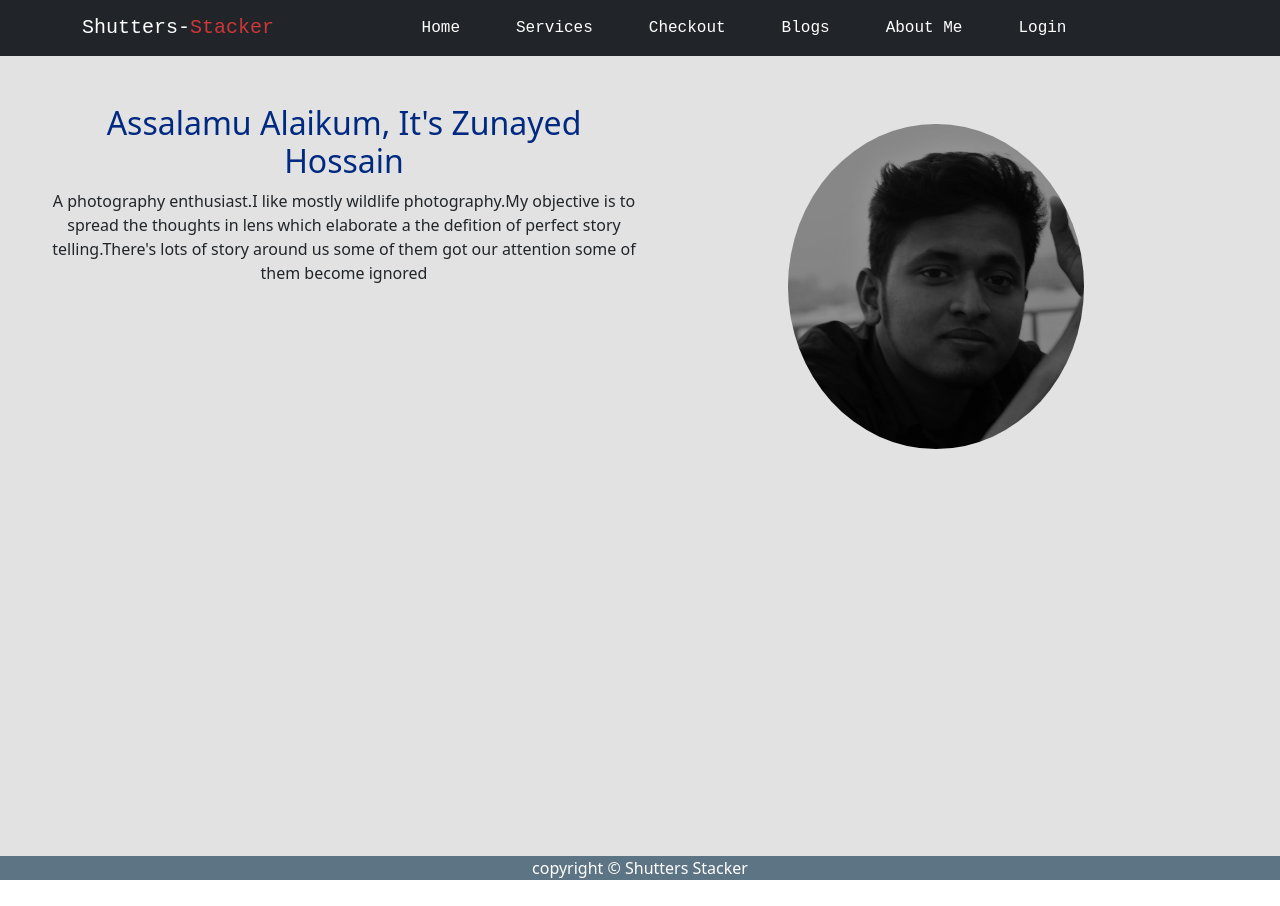
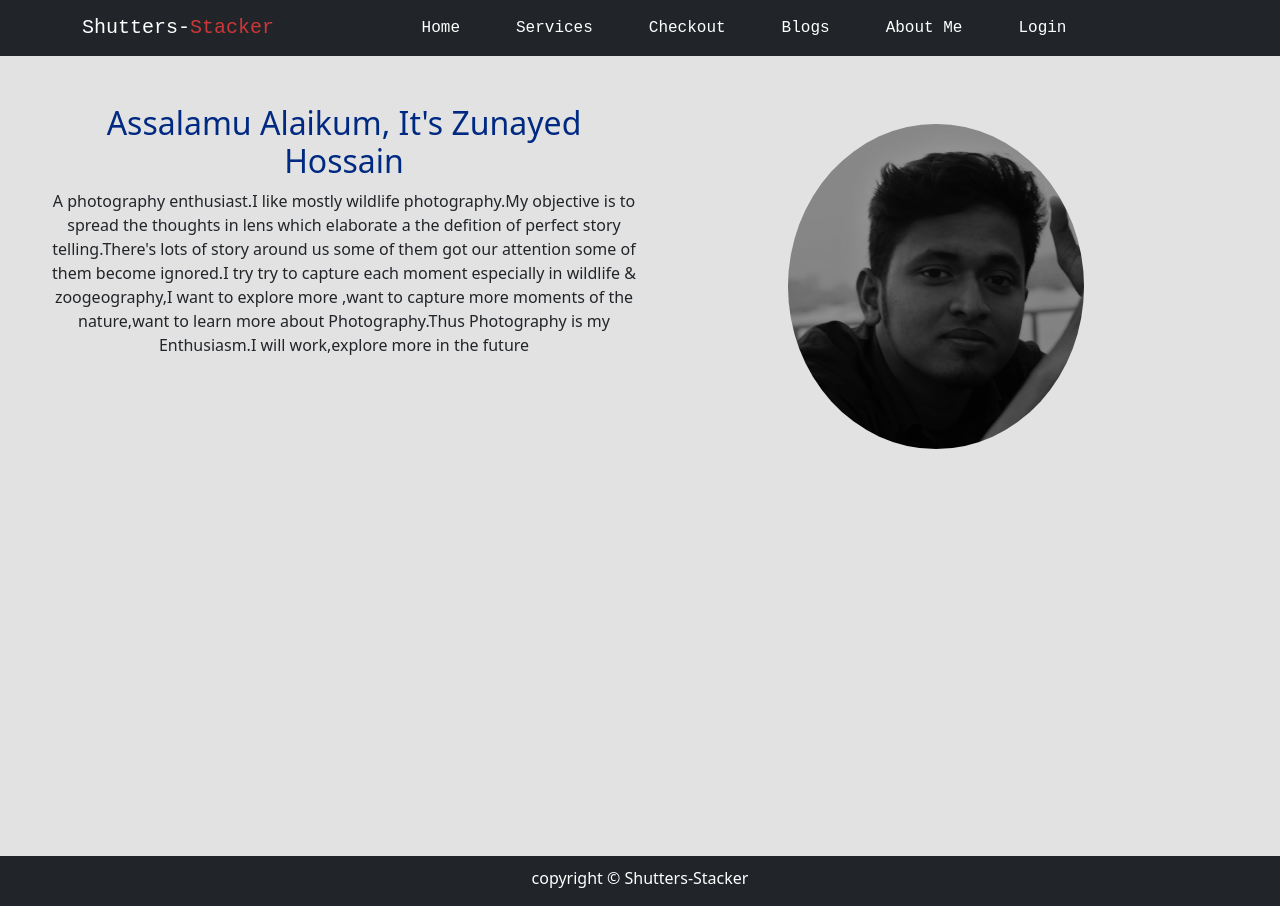
Before and after one commit to zunuu/Shutters-Stacker-Client-Side, a React (Create React App) app: page /aboutme in a window 1280 px wide. Before the commit the page ends 880 px from the top, so only its background shows below. Built offline with nearby package versions, Linux system fonts and the light colour scheme; the HTML template or start-up script is replaced by a standard one.

Commit message:
notfound-added

```diff
--- a/src/App.js
+++ b/src/App.js
@@ -10,6 +10,7 @@ import Blogs from './Components/Main/Blogs/Blogs';
 import Checkout from './Components/Main/Checkout/Checkout';
 import Login from './Components/Main/Login/Login';
 import Services from './Components/Main/Home/Services/Services';
+import NotFound from './Components/Main/NotFound404/NotFound';
 
 function App() {
   return (
@@ -23,6 +24,7 @@ function App() {
         <Route path="checkout" element={<Checkout></Checkout>} />
         <Route path="aboutme" element={<Aboutme></Aboutme>} />
         <Route path="login" element={<Login></Login>} />
+        <Route path="*" element={<NotFound></NotFound>} />
       </Routes>
 
       <Footer></Footer>
--- a/src/Components/Footer/Footer.css
+++ b/src/Components/Footer/Footer.css
@@ -0,0 +1,8 @@
+.footer {
+    background-color:
+
+        rgb(33, 37, 41) !important;
+    height: 50px;
+    color: white;
+    padding-top: 10px;
+}
--- a/src/Components/Footer/Footer.js
+++ b/src/Components/Footer/Footer.js
@@ -1,9 +1,9 @@
 import React from 'react';
-
+import './Footer.css'
 const Footer = () => {
     return (
-        <div className='text-white ' >
-            copyright &copy; Shutters Stacker
+        <div className='footer' >
+            <p> copyright &copy; Shutters-Stacker</p>
         </div>
     );
 };
--- a/src/Components/Main/Aboutme/Aboutme.js
+++ b/src/Components/Main/Aboutme/Aboutme.js
@@ -8,7 +8,7 @@ const Aboutme = () => {
                 <h2 className='greetings'>
                     Assalamu Alaikum, It's Zunayed Hossain
                 </h2>
-                <p>A photography enthusiast.I like mostly wildlife photography.My objective is to spread the thoughts in lens which elaborate a the defition of perfect story telling.There's lots of story around us some of them got our attention some of them become ignored</p>
+                <p>A photography enthusiast.I like mostly wildlife photography.My objective is to spread the thoughts in lens which elaborate a the defition of perfect story telling.There's lots of story around us some of them got our attention some of them become ignored.I try try to capture each moment especially in wildlife & zoogeography,I want to explore more ,want to capture more moments of the nature,want to learn more about Photography.Thus Photography is my Enthusiasm.I will work,explore more in the future</p>
             </div>
             <div className='w-100  '>
                 <img className='aboutme-img w-50' src={img} alt="" />
--- a/src/Components/Main/Home/Service/Service.js
+++ b/src/Components/Main/Home/Service/Service.js
@@ -8,7 +8,7 @@ const Service = (props) => {
 
 
         <div className='card mx-auto mb-4 bg-warning bg-opacity-25 text-white serviceCards' style={{ width: '18rem' }}>
-            <img src={image} class="card-img-top m-0 mb-2 mt-0 mx-auto p-0" alt="..." />
+            <img src={image} class="card-img-top m-0 mb-1 pt-0 mt-0 mx-auto p-0" alt="..." />
             <div className="card-body">
                 <h5 className="card-title fs-4">{name}</h5>
                 <hr />
--- /dev/null
+++ b/src/Components/Main/NotFound404/NotFound.css
@@ -0,0 +1,3 @@
+.notfound {
+    min-height: 90vh;
+}
--- /dev/null
+++ b/src/Components/Main/NotFound404/NotFound.js
@@ -0,0 +1,11 @@
+import React from 'react';
+import './NotFound.css'
+const NotFound = () => {
+    return (
+        <div className='notfound bg-light d-flex align-items-center justify-content-center'>
+            <h1><span className='text-danger'>Opps!(Not Found 404)</span> <br /> The page you are looking for is not found</h1>
+        </div>
+    );
+};
+
+export default NotFound;
```
Also changed, not shown: src/Images/404notfound.jpg (added), 1 other file (tests, documents, lock files or other folders).
